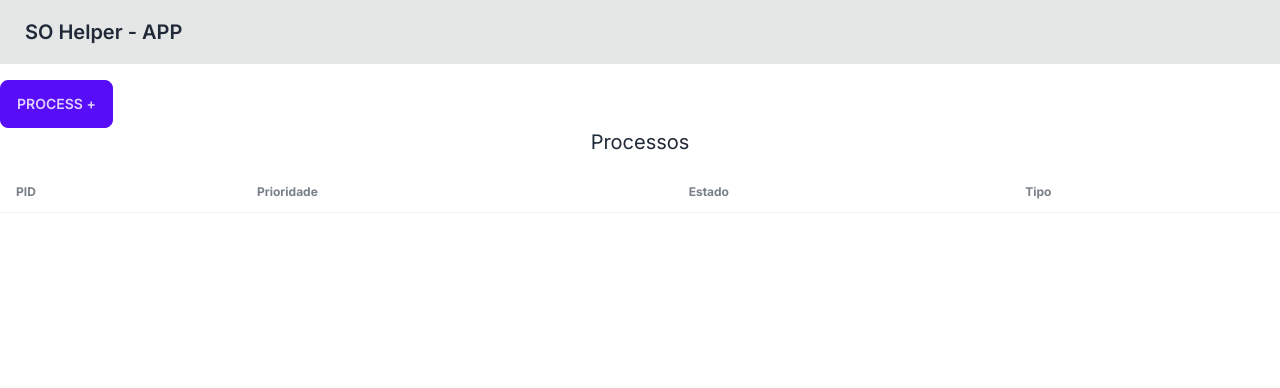
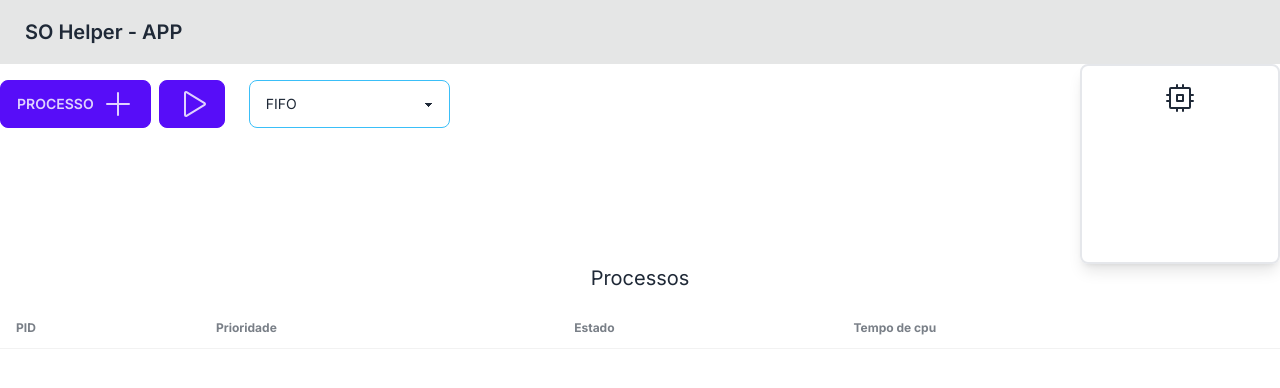
Before and after one commit to lucaasramon/Escalation_manager, a Next.js app: page / in a window 1280 px wide. Shown: the top 388 px of the page. Built offline with nearby package versions, Linux system fonts and the light colour scheme.

Commit message:
feat: select algorithm form added

```diff
--- a/package.json
+++ b/package.json
@@ -9,6 +9,7 @@
     "lint": "next lint"
   },
   "dependencies": {
+    "@phosphor-icons/react": "^2.0.10",
     "@types/node": "20.4.5",
     "@types/react": "18.2.18",
     "@types/react-dom": "18.2.7",
--- a/src/components/Process/Process.tsx
+++ b/src/components/Process/Process.tsx
@@ -3,23 +3,64 @@ import React, { useState } from 'react';
 import CreateProcess from './components/CreateProcess';
 import { IProcess } from '@/types';
 import ProcessTable from './components/ProcessTable';
+import { Plus, Cpu, Play } from '@phosphor-icons/react';
+import { EscalationAlgorithm } from '@/enums';
+import SelectEscalationAlgorithm from './components/EscalationAlgorithm';
 
 type Props = {};
 
 export default function Process({}: Props) {
   const [processes, setProcesses] = useState<IProcess[]>([]);
   const [showModal, setShowModal] = useState<boolean>(false);
+  const [runningProcess, setRunningProcess] = useState<IProcess | null>(null);
+  const [actualAlgorithm, setActualAlgorithm] = useState<
+    EscalationAlgorithm | undefined
+  >(undefined);
 
-  console.log(showModal);
+  const handleDefineActualProcess = () => {
+    const actualProcess = processes[0];
+    setRunningProcess(actualProcess);
+  };
 
   return (
     <div>
-      <button
-        className="btn btn-primary mt-4"
-        onClick={() => setShowModal(!showModal)}
-      >
-        Process +
-      </button>
+      <div className="flex gap-2 items-start w-full justify-between ">
+        <div className="flex gap-2 items-center justify-center">
+          <button
+            className="btn btn-primary"
+            onClick={() => setShowModal(!showModal)}
+          >
+            Processo <Plus size={32} />
+          </button>
+
+          <button
+            onClick={handleDefineActualProcess}
+            className="btn btn-primary"
+          >
+            <Play size={32} />
+          </button>
+
+          <SelectEscalationAlgorithm setActualAlgorithm={setActualAlgorithm} />
+        </div>
+
+        <div className="flex items-center flex-col gap-2 border-2 p-4 shadow-lg rounded-lg h-[200px] w-[200px]">
+          <Cpu size={32} />
+
+          {runningProcess && (
+            <div className="flex flex-col p-4 items-center">
+              <h2>Executando</h2>
+              <div className="flex gap-1 items-center">
+                <span
+                  style={{ backgroundColor: runningProcess?.color }}
+                  className={`rounded-full h-2 w-2 inline-block`}
+                />
+                <span>{runningProcess?.id}</span>
+              </div>
+            </div>
+          )}
+        </div>
+      </div>
+
       {showModal && (
         <dialog id="my_modal_3" className="modal modal-open">
           <div className="modal-box">
--- a/src/components/Process/components/CreateProcess.tsx
+++ b/src/components/Process/components/CreateProcess.tsx
@@ -1,5 +1,5 @@
 'use client';
-import { ProcessState, ProcessType } from '@/enums';
+import { ProcessState, ProcessType, TailwindColors } from '@/enums';
 import { IProcess } from '@/types';
 import { generateUniqueNumber } from '@/utils/idGenerator';
 import React from 'react';
@@ -26,6 +26,7 @@ export default function CreateProcess({ setProcesses }: CreateProcessProps) {
       color: data.color,
       type: data.type,
       state: ProcessState.Waiting,
+      cpuTime: 0,
       timeCreated: Date.now(),
     };
 
@@ -55,12 +56,17 @@ export default function CreateProcess({ setProcesses }: CreateProcessProps) {
         </div>
 
         <div className="flex flex-col gap-2">
-          <input
-            type="text"
-            placeholder="Cor"
+          <select
+            className="select select-info w-full max-w-xs"
             {...register('color', { required: true })}
-            className="input input-bordered input-info w-full max-w-xs"
-          />
+          >
+            <option disabled>Selecione a cor</option>
+            {Object.keys(TailwindColors).map((color, index) => (
+              <option key={index} value={TailwindColors[color]}>
+                {color}
+              </option>
+            ))}
+          </select>
           {errors.color && (
             <span className="ml-2 text-red-500">Campo obrigatório</span>
           )}
--- /dev/null
+++ b/src/components/Process/components/EscalationAlgorithm.tsx
@@ -0,0 +1,48 @@
+import React from 'react';
+import { SubmitHandler, useForm } from 'react-hook-form';
+import { EscalationAlgorithm } from '@/enums';
+
+type EscalationAlgorithmProps = {
+  setActualAlgorithm: React.Dispatch<
+    React.SetStateAction<EscalationAlgorithm | undefined>
+  >;
+};
+
+export default function SelectEscalationAlgorithm({
+  setActualAlgorithm,
+}: EscalationAlgorithmProps) {
+  const {
+    register,
+    handleSubmit,
+    reset,
+    formState: { errors },
+  } = useForm();
+
+  const onSubmit = (data: any) => {
+    console.log(data);
+  };
+
+  return (
+    <form
+      onSubmit={handleSubmit(onSubmit)}
+      className="flex flex-col items-center gap-4 max-w-[500px] p-4"
+    >
+      <div className="flex flex-col gap-2">
+        <select
+          className="select select-info w-full max-w-xs"
+          {...register('algorithm', { required: true })}
+        >
+          <option disabled>Selecione a algoritmo</option>
+          {Object.keys(EscalationAlgorithm).map((algorithm, index) => (
+            <option key={index} value={EscalationAlgorithm[algorithm]}>
+              {algorithm}
+            </option>
+          ))}
+        </select>
+        {errors.color && (
+          <span className="ml-2 text-red-500">Campo obrigatório</span>
+        )}
+      </div>
+    </form>
+  );
+}
--- a/src/components/Process/components/ProcessTable.tsx
+++ b/src/components/Process/components/ProcessTable.tsx
@@ -15,16 +15,31 @@ export default function ProcessTable({ processes }: ProcessTableProps) {
             <th>PID</th>
             <th>Prioridade</th>
             <th>Estado</th>
-            <th>Tipo</th>
+            <th>Tempo de cpu</th>
           </tr>
         </thead>
         <tbody>
           {processes.map((process) => (
             <tr key={process.id}>
-              <th>{process.id}</th>
+              <th>
+                <div>
+                  <div className="flex items-center gap-1">
+                    <span
+                      style={{ backgroundColor: process.color }}
+                      className={`rounded-full h-2 w-2 inline-block`}
+                    />
+                    <span> {process.id}</span>
+                  </div>
+                  <div>
+                    <span className="text-gray-500 text-xs">
+                      {process.type}
+                    </span>
+                  </div>
+                </div>
+              </th>
               <td>{process.priority}</td>
               <td>{process.state}</td>
-              <td>{process.type}</td>
+              <td>{process.cpuTime}</td>
             </tr>
           ))}
         </tbody>
--- a/src/enums.ts
+++ b/src/enums.ts
@@ -4,7 +4,35 @@ export enum ProcessType {
 }
 
 export enum ProcessState {
-  Ready = 'Ready',
-  Running = 'Running',
-  Waiting = 'Waiting',
+  Ready = 'pronto',
+  Running = 'executando',
+  Waiting = 'esperando',
 }
+
+export enum EscalationAlgorithm {
+  FIFO = 'First In First Out',
+  SJF = 'Shortest Job First',
+}
+
+export enum TailwindColors {
+  Black = 'black',
+  White = 'white',
+  Gray = 'gray',
+  Red = 'red',
+  Orange = 'orange',
+  Yellow = 'yellow',
+  Green = 'green',
+  Teal = 'teal',
+  Blue = 'blue',
+  Purple = 'purple',
+  Pink = 'pink',
+  Rose = 'rose',
+  Lime = 'lime',
+  Cyan = 'cyan',
+  Sky = 'sky',
+  Fuchsia = 'fuchsia',
+  Amber = 'amber',
+  Emerald = 'emerald',
+  Indigo = 'indigo',
+  Violet = 'violet',
+}
```
Also changed, not shown: 1 other file (tests, documents, lock files or other folders).
